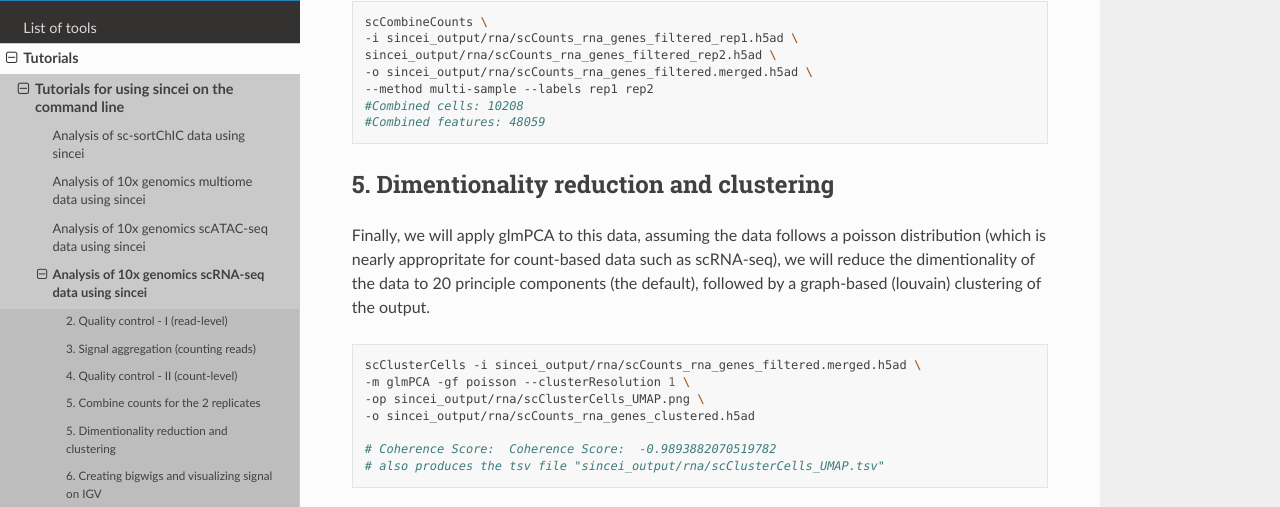
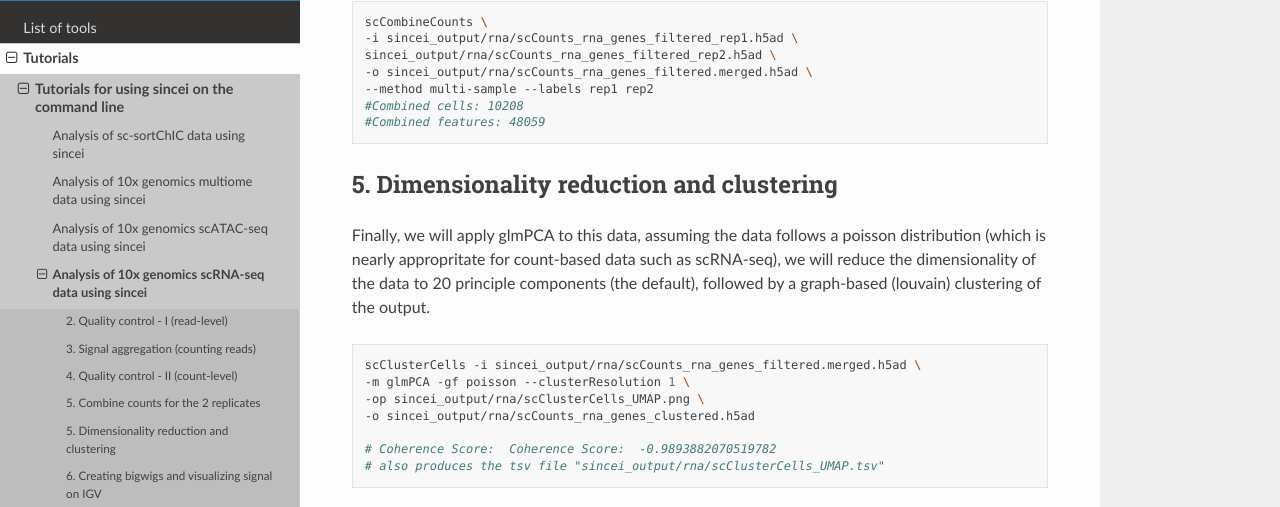
Before and after one commit to bhardwaj-lab/sincei, a Sphinx documentation site: the page built from docs/content/tutorials/sincei_tutorial_10xRNA.rst, in a window 1280 px wide and 900 px high, scrolled down 2820 px. Shown: the part 92-599 px from the top of the window. Built offline with Sphinx 7.4.7 and the Read the Docs theme 3.1.0, drawn with Linux system fonts in a browser that asks for light colours; pages that are not in the unit, such as notebooks, are missing from menus.

Commit message:
Fix typo

```diff
--- a/docs/content/tutorials/sincei_tutorial_10xATAC.rst
+++ b/docs/content/tutorials/sincei_tutorial_10xATAC.rst
@@ -177,11 +177,11 @@
    # Combined cells: 12262
    # Combined features: 13249
 
-5. Dimentionality reduction and clustering
+5. Dimensionality reduction and clustering
 ------------------------------------------
 
 Finally, we will apply LSA on the filtered dataset to reduce the
-dimentionality to 30 Topics, combined with louvain clustering.
+dimensionality to 30 Topics, combined with louvain clustering.
 
 .. code:: bash
 
--- a/docs/content/tutorials/sincei_tutorial_10xRNA.rst
+++ b/docs/content/tutorials/sincei_tutorial_10xRNA.rst
@@ -161,12 +161,12 @@
    #Combined cells: 10208
    #Combined features: 48059
 
-5. Dimentionality reduction and clustering
+5. Dimensionality reduction and clustering
 ------------------------------------------
 
 Finally, we will apply glmPCA to this data, assuming the data follows a
 poisson distribution (which is nearly appropritate for count-based data
-such as scRNA-seq), we will reduce the dimentionality of the data to 20
+such as scRNA-seq), we will reduce the dimensionality of the data to 20
 principle components (the default), followed by a graph-based (louvain)
 clustering of the output.
 
```
